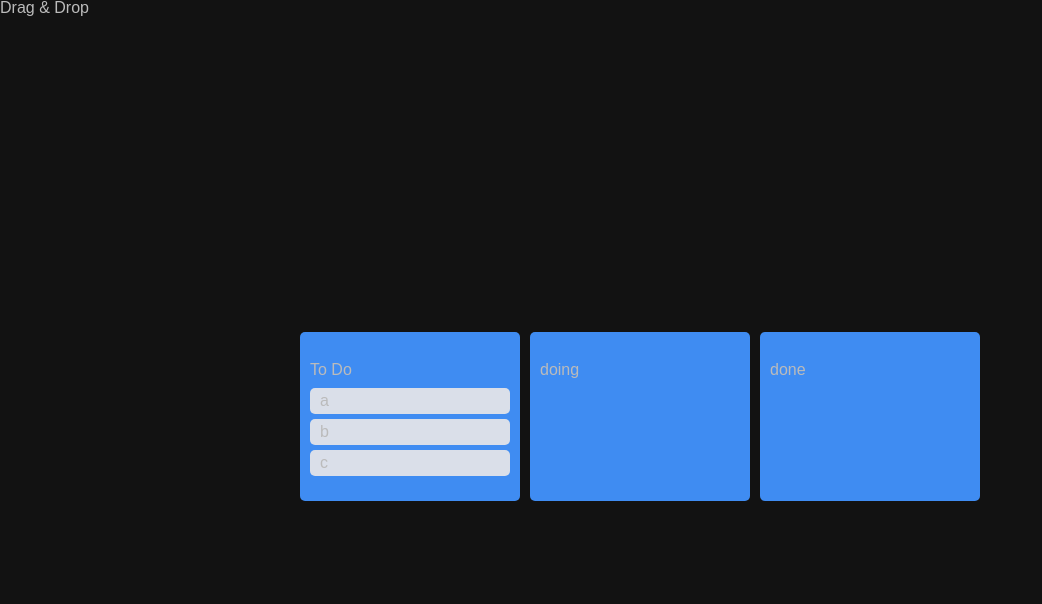
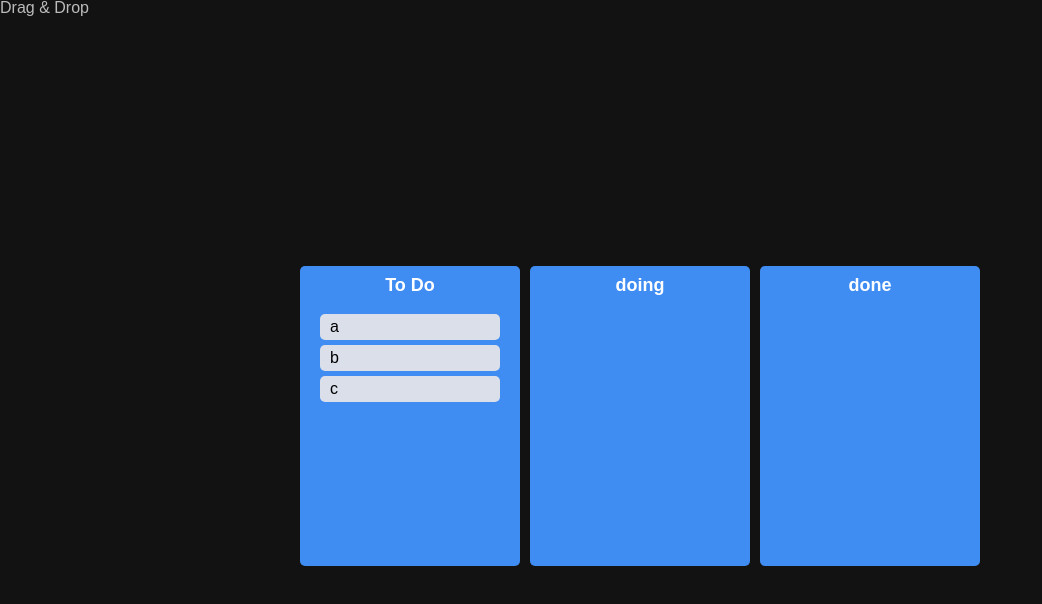
Before and after one commit to hyunjoogo/masterclass, a React (Create React App) app: page /trello in a window 1280 px wide. Shown: the top 604 px of the page, without its empty margins (0-1042 px from the left). Built offline with nearby package versions, Linux system fonts and the light colour scheme.

Commit message:
#6.13 final styles

```diff
--- a/src/Trello/Trello.tsx
+++ b/src/Trello/Trello.tsx
@@ -60,7 +60,6 @@ function Trello() {
         }
       })
     }
-
   };
 
   return (
--- a/src/Trello/components/Board.tsx
+++ b/src/Trello/components/Board.tsx
@@ -3,14 +3,38 @@ import DraggableCard from "./DraggableCard";
 import styled from "styled-components";
 
 const Wrapper = styled.ul`
-  padding: 20px 10px;
-  padding-top: 30px;
+  paddin-top: 10px;
   background-color: #3F8CF2;
   border-radius: 5px;
+  min-height: 300px;
+  display: flex;
+  flex-direction: column;
 `;
 const Title = styled.h1`
-  margin-bottom: 10px;
+  margin-top: 10px;
+  font-size: 18px;
+  text-align: center;
+  font-weight: 600;
+  color: white;
 `;
+
+interface IAreaProps {
+  isDraggingOver: boolean,
+  isDraggingFromThis: boolean
+}
+
+const Area = styled.div<IAreaProps>`
+  background-color: ${props =>
+          props.isDraggingOver
+                  ? "#dfe6e9"
+                  : props.isDraggingFromThis
+                          ? "#b2bec3"
+                          : "transparent"};
+  flex-grow: 1;
+  transition: background-color 0.5s ease-in-out;
+  padding: 20px;
+`;
+
 
 interface IBoardProps {
   toDos: string[],
@@ -23,8 +47,11 @@ const Board = ({toDos, boardId}: IBoardProps) => {
     <Wrapper>
       <Title>{boardId}</Title>
       <Droppable droppableId={boardId}>
-        {(provided, snapshot) =>
-          <div
+        {(provided, snapshot) => {
+          return (
+            <Area
+              isDraggingOver={snapshot.isDraggingOver}
+              isDraggingFromThis={Boolean(snapshot.draggingFromThisWith)}
               ref={provided.innerRef}
               {...provided.droppableProps}
             >
@@ -32,7 +59,9 @@ const Board = ({toDos, boardId}: IBoardProps) => {
                 <DraggableCard key={toDo} index={index} toDo={toDo}/>
               ))}
               {provided.placeholder}
-          </div>}
+            </Area>
+          )
+        }}
       </Droppable>
     </Wrapper>
   )
--- a/src/Trello/components/DraggableCard.tsx
+++ b/src/Trello/components/DraggableCard.tsx
@@ -2,11 +2,17 @@ import {Draggable} from "react-beautiful-dnd";
 import React from 'react';
 import styled from "styled-components";
 
-const Card = styled.li`
-  background-color: #DADFE9;
+interface ICardProps {
+  isDragging: boolean,
+}
+
+const Card = styled.li<ICardProps>`
+  background-color: ${props => props.isDragging ? "#74b9ff" : "#DADFE9"};
+  box-shadow: ${props => props.isDragging ? "0 2px 5px rgba(0,0,0,0.5)" : "none"};
   margin-bottom: 5px;
   border-radius: 5px;
   padding: 5px 10px;
+  color: black;
 `;
 
 interface IDragabbleCardProps {
@@ -18,10 +24,12 @@ const DraggableCard = ({index, toDo}: IDragabbleCardProps) => {
 
   return (
     <Draggable draggableId={toDo} index={index}>
-      {(provided) => (
-        <Card ref={provided.innerRef}
-              {...provided.draggableProps}
-              {...provided.dragHandleProps}
+      {(provided, snapshot) => (
+        <Card
+          isDragging={snapshot.isDragging}
+          ref={provided.innerRef}
+          {...provided.draggableProps}
+          {...provided.dragHandleProps}
         >
           {toDo}
         </Card>
```
Lines whose indentation alone changed are shown as unchanged.
